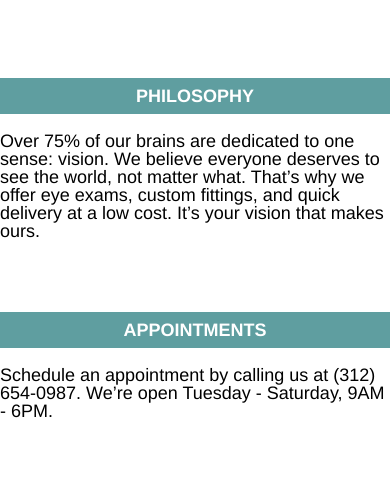
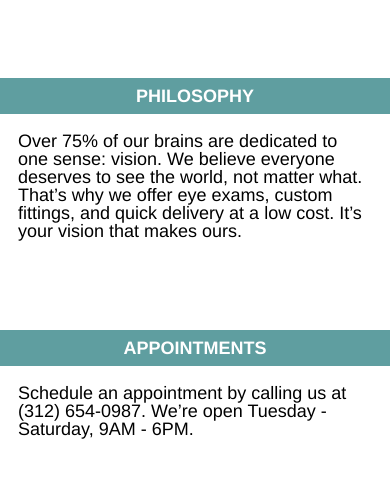
Before and after one commit to WanandaK/TortoiseshellOptics, a plain HTML site: page index.html in a window 390 px wide. Shown: the part 880-1368 px from the top of the page. Drawn offline with Linux system fonts and the light colour scheme.

Commit message:
change css

```diff
--- a/resources/css/style.css
+++ b/resources/css/style.css
@@ -259,4 +259,8 @@ p.text {
     .footer-logo {
       justify-content: center;
     }
+
+    p.text {
+      margin: 1rem;
+    }
 }
```
